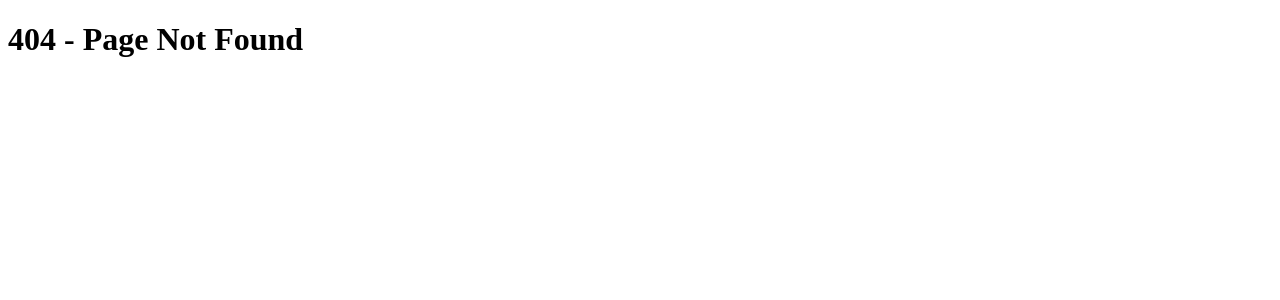
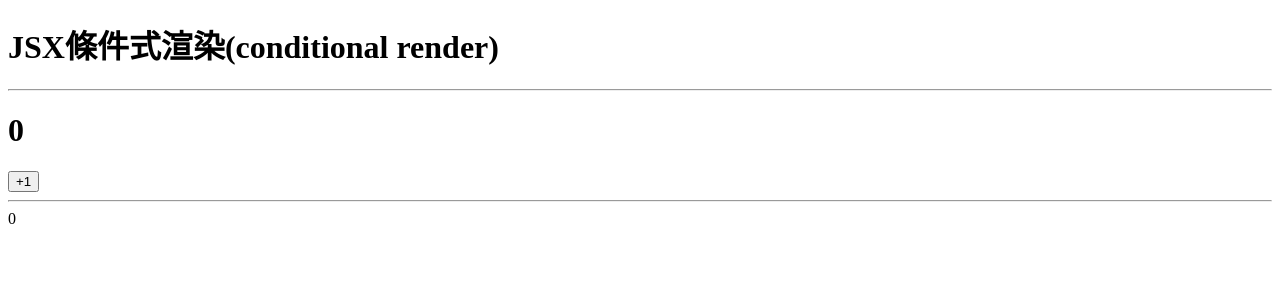
Before and after one commit to XiaoYun3893z/next-base, a Next.js app: page /cs-0417/c-render in a window 1280 px wide. Before the commit this address had no page. Shown: the top 300 px of the page. Built offline with nearby package versions, Linux system fonts and the light colour scheme.

Commit message:
jsx-條件式渲染/

```diff
--- /dev/null
+++ b/pages/cs-0417/c-render.js
@@ -0,0 +1,31 @@
+import { useState } from 'react'
+
+export default function CRender() {
+  const [total, setTotal] = useState(0)
+
+  return (
+    <>
+      <h1>JSX條件式渲染(conditional render)</h1>
+      <hr />
+      <h1>{total}</h1>
+      <button
+        onClick={() => {
+          setTotal(total + 1)
+        }}
+      >
+        +1
+      </button>
+      <hr />
+      {/* if表達式語法(&&運算子)。因為使用的是falsy判斷，造成不精確，0或是NaN一樣會呈現 */}
+      {total && <p>目前total是{total}</p>}
+      {/* 強制把判斷式轉為布林 */}
+      {Boolean(total) && <p>目前total是{total}</p>}
+      {!!total && <p>目前total是{total}</p>}
+      {/* 判斷式使用比較運算 */}
+      {total > 0 && <p>目前total是{total}</p>}
+      {total !== 0 && <p>目前total是{total}</p>}
+      {/* 改用三元運算子取代 */}
+      {total ? <p>目前total是{total}</p> : ''}
+    </>
+  )
+}
```
